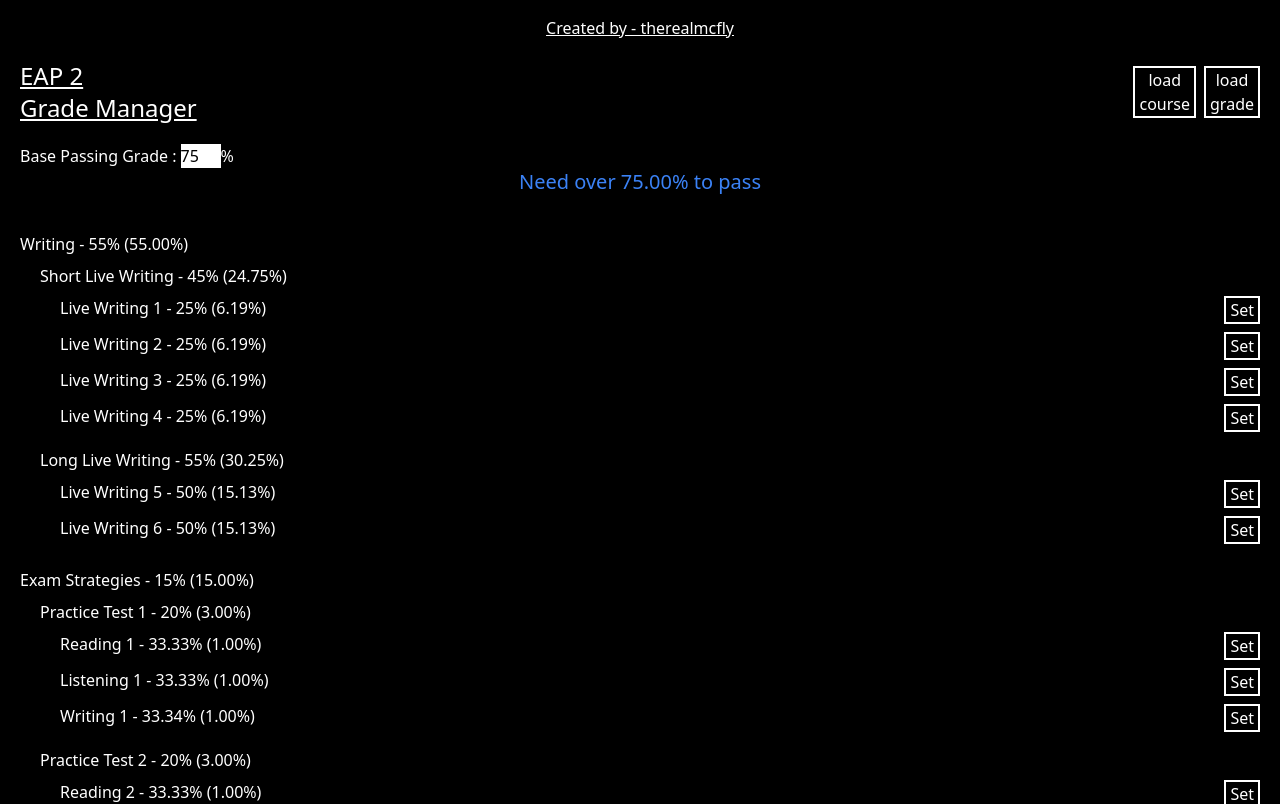
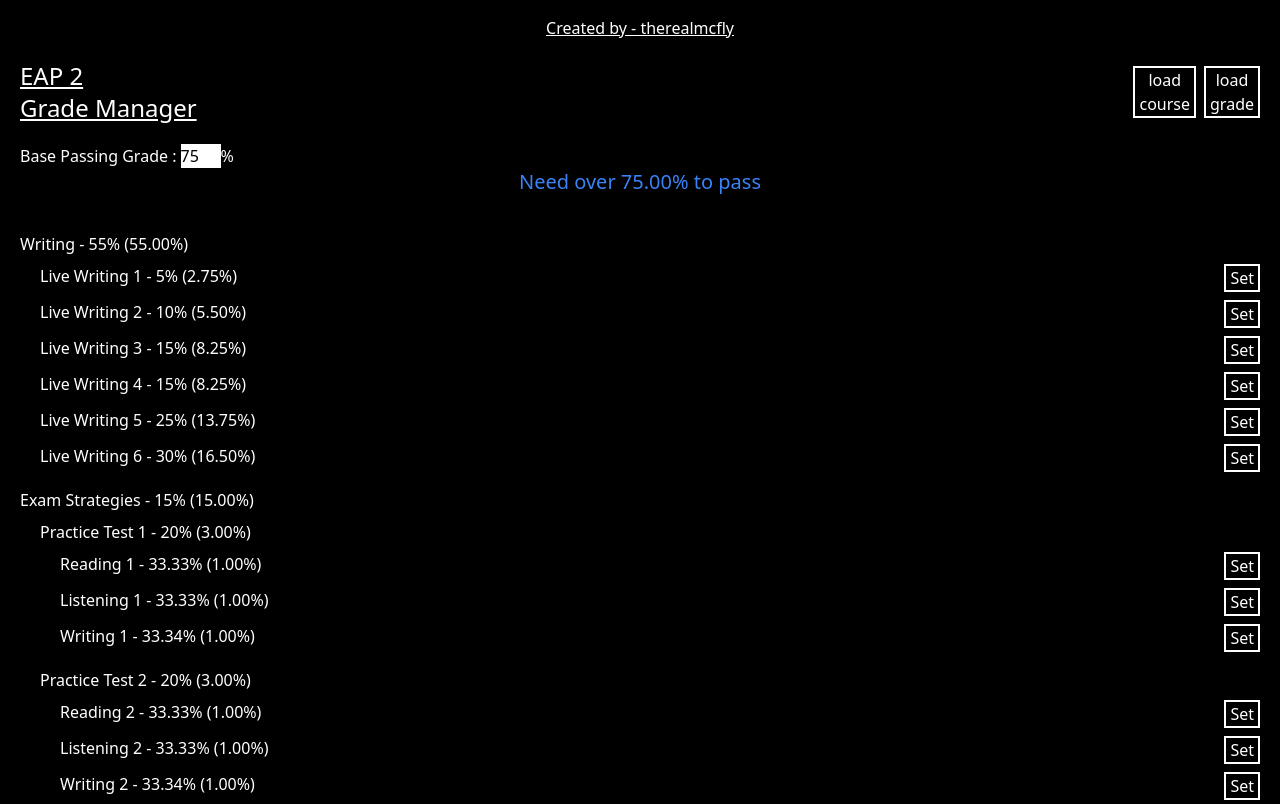
Before and after one commit to therealmcfly/grade-manager, a Next.js app: page / in a window 1280 px wide. Shown: the top 804 px of the page. Built offline with nearby package versions, Linux system fonts and the light colour scheme.

Commit message:
Configured customCourseStructure in CourseManager.tsx

```diff
--- a/src/components/GradeManager.tsx
+++ b/src/components/GradeManager.tsx
@@ -12,49 +12,37 @@ const customCourseStructure:ICourseStructure = {
 			name: "Writing",
 			percentage: 55,
 			components: [
-				{
-					name: "Short Live Writing",
-					percentage: 45,
-					components: [
 						{
 							name: "Live Writing 1",
-							percentage: 25,
+							percentage: 5,
 							gradeType: GradeType.Percent
 						},
 						{
 							name: "Live Writing 2",
-							percentage: 25,
+							percentage: 10,
 							gradeType: GradeType.Percent
 
 						},
 						{
 							name: "Live Writing 3",
+							percentage: 15,
+							gradeType: GradeType.Percent
+						},
+						{
+							name: "Live Writing 4",
+							percentage: 15,
+							gradeType: GradeType.Percent
+						},
+						{
+							name: "Live Writing 5",
 							percentage: 25,
 							gradeType: GradeType.Percent
 						},
 						{
-							name: "Live Writing 4",
-							percentage: 25,
+							name: "Live Writing 6",
+							percentage: 30,
 							gradeType: GradeType.Percent
 						}
-					]
-				},
-				{
-					name: "Long Live Writing",
-					percentage: 55,
-					components: [
-						{
-							name: "Live Writing 5",
-							percentage: 50,
-							gradeType: GradeType.Percent
-						},
-						{
-							name: "Live Writing 6",
-							percentage: 50,
-							gradeType: GradeType.Percent
-						}
-					]
-				}
 			]
 		},
 		{
```
